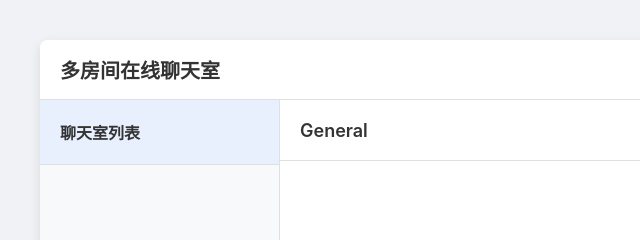
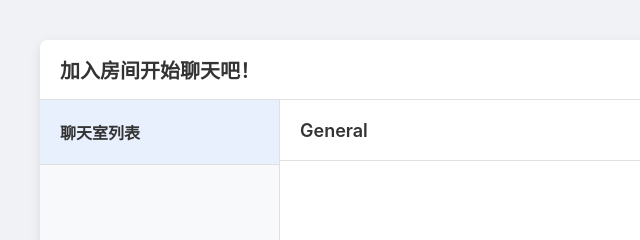
Before and after one commit to Tronkor/TronChat, a website: page public/chat.html in a window 1280 px wide. Shown: the top 240 px of the page, 0-640 px from the left. Drawn offline with Linux system fonts and the light colour scheme; sample sign-in values are in the browser's storage.

Commit message:
rename header

```diff
--- a/public/chat.html
+++ b/public/chat.html
@@ -3,13 +3,13 @@
 <head>
     <meta charset="UTF-8">
     <meta name="viewport" content="width=device-width, initial-scale=1.0">
-    <title>多房间在线聊天室</title>
+    <title>创聊</title>
     <link rel="stylesheet" href="chat.css">
 </head>
 <body>
     <div class="chat-app">
         <header class="main-header">
-            <h1>多房间在线聊天室</h1>
+            <h1>加入房间开始聊天吧！</h1>
             <div class="user-info">
                 <span id="welcome-message"></span>
                 <button id="logout-btn">退出登录</button>
```
